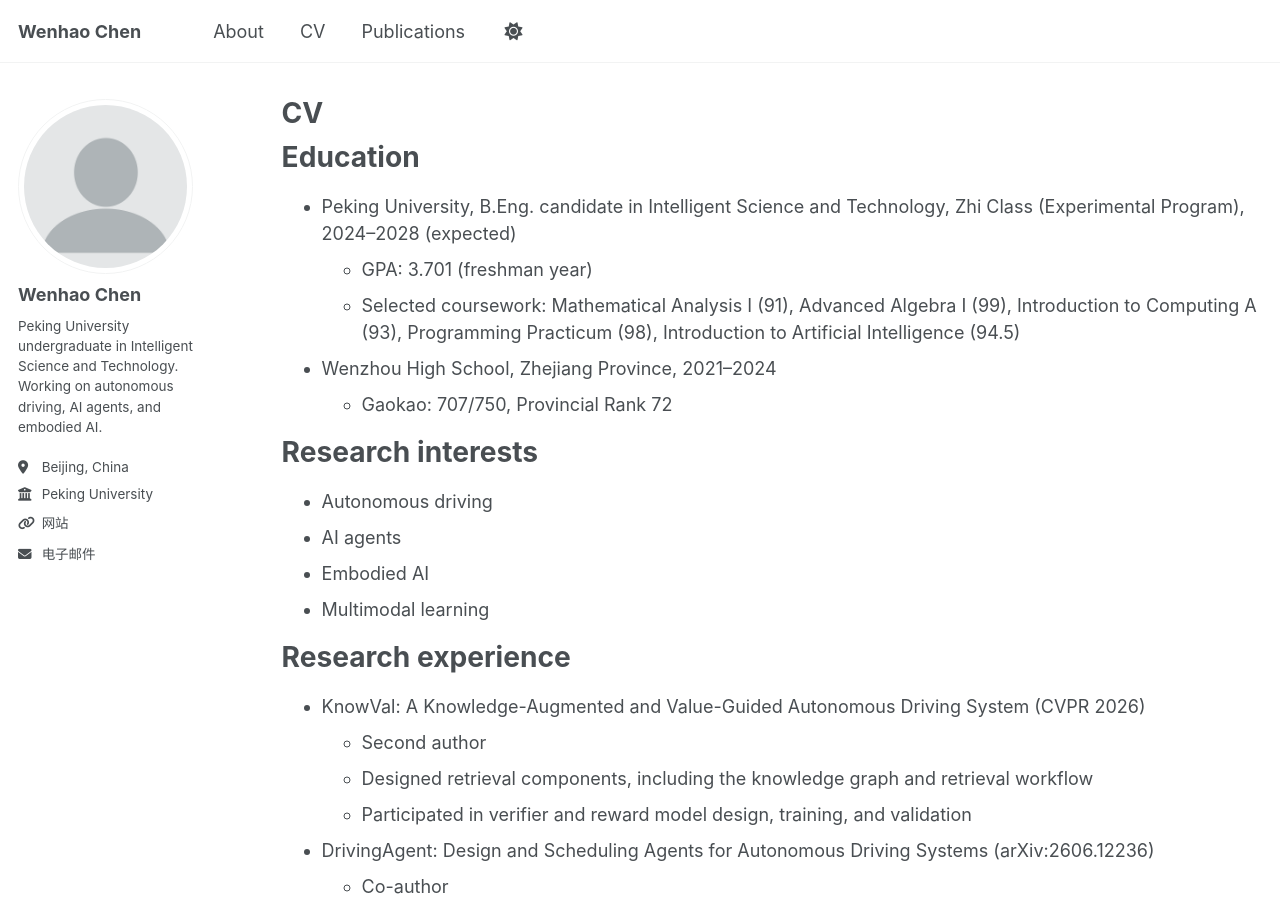
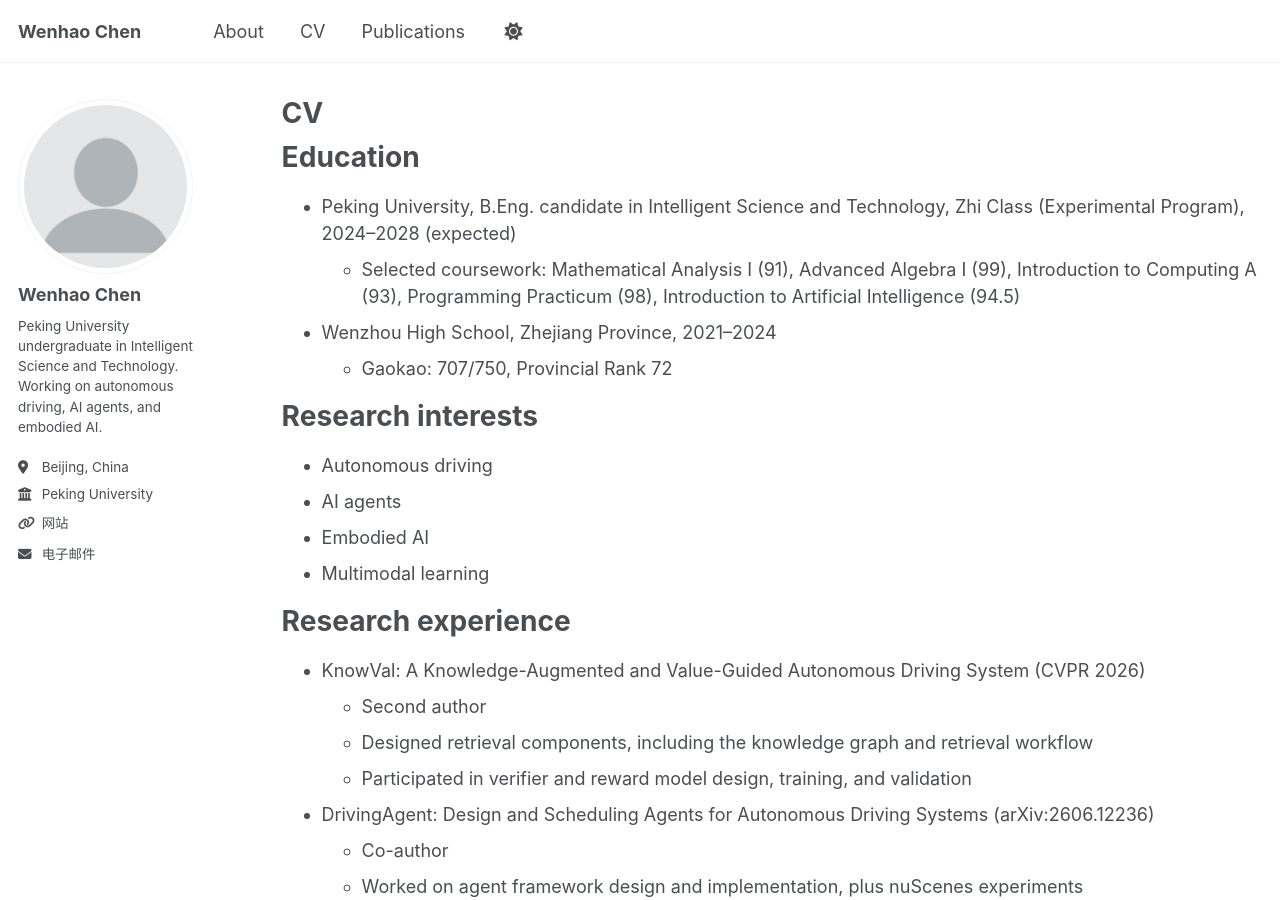
Before and after one commit to abs1903/abs1903.github.io, a Jekyll site: the page built from _pages/cv.md, in a window 1280 px wide and 900 px high. Built offline with Jekyll 4.4.1, drawn with Linux system fonts in a browser that asks for light colours; a script that is not in the unit is left out.

Commit message:
Hide GPA from public homepage

```diff
--- a/_pages/cv.md
+++ b/_pages/cv.md
@@ -12,7 +12,6 @@
 Education
 ======
 * Peking University, B.Eng. candidate in Intelligent Science and Technology, Zhi Class (Experimental Program), 2024–2028 (expected)
-  * GPA: 3.701 (freshman year)
   * Selected coursework: Mathematical Analysis I (91), Advanced Algebra I (99), Introduction to Computing A (93), Programming Practicum (98), Introduction to Artificial Intelligence (94.5)
 * Wenzhou High School, Zhejiang Province, 2021–2024
   * Gaokao: 707/750, Provincial Rank 72
```
